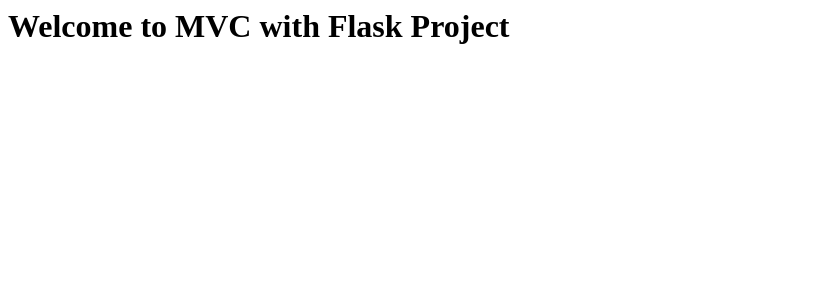
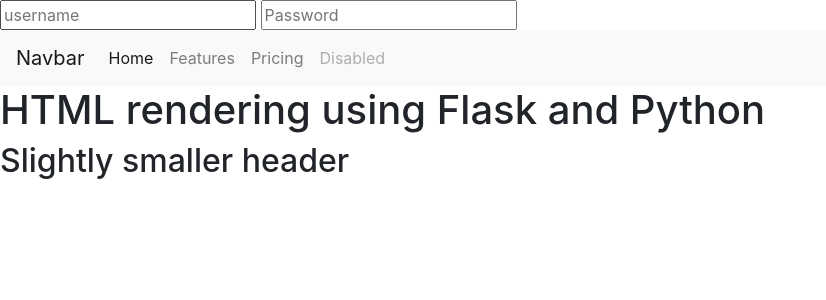
Before and after one commit to aosborne17/mvc_flask, a Flask app: page / in a window 1280 px wide. Shown: the top 300 px of the page, without its empty margins (0-826 px from the left). Run offline with Flask 2, Linux system fonts and the light colour scheme; some libraries are stand-ins or nearby versions.

Commit message:
'creating_a_login_page'

```diff
--- a/app.py
+++ b/app.py
@@ -1,4 +1,4 @@
-from flask import Flask
+from flask import Flask, render_template, url_for, request, redirect
 
 # In order to create flask we must first create an instance of the flask class
 app = Flask(__name__)
@@ -12,20 +12,21 @@ then run the index function.
 
 # Here we are creating the web route
 # We are sending info from the controller to the 'view' part
-@app.route("/")
+@app.route('/', methods=['GET', 'POST'])
 # This method would allow the message to be displayed on the web route specified
 def index():
-    return "<h1>Welcome to MVC with Flask Project</h1>"
+    error = None
+    if request.method == 'POST':
+        if request.form['username'] != 'AOsborne' or request.form['password'] != 'Password':
+            error = 'Invalid Credentials. Please try again.'
+        else:
+            return redirect(url_for('/home'))
+    return render_template('base.html', error=error)
 
 
-@app.route("/<username>")
-def welcome_user(username):
-    return "<h1>Welcome to the Python Flask App {} </h1>".format(username)
-
-
-# @app.route("/andrew")
-# def welcome_user():
-#     return "<h1>Welcome to the Python Flask App Andrew</h1>"
+@app.route('/home')
+def home():
+    return render_template('index.html')
 
 
 if __name__ == "__main__":
--- /dev/null
+++ b/templates/base.html
@@ -0,0 +1,44 @@
+<!DOCTYPE html>
+<html lang="en">
+<head>
+    <link rel="stylesheet" href="https://stackpath.bootstrapcdn.com/bootstrap/4.3.1/css/bootstrap.min.css"
+          integrity="sha384-ggOyR0iXCbMQv3Xipma34MD+dH/1fQ784/j6cY/iJTQUOhcWr7x9JvoRxT2MZw1T" crossorigin="anonymous">
+    <meta charset="UTF-8">
+    <title>{% block title %}Andrew's Portfolio {% endblock title %}</title>
+     <input class="input100" type="text" name="username" placeholder="username" value="{{
+          request.form.username }}">
+    <input class="input100" type="password" name="password" placeholder="Password" value="{{
+          request.form.password }}">
+</head>
+<body>
+<script src="https://code.jquery.com/jquery-3.3.1.slim.min.js" integrity="sha384-q8i/X+965DzO0rT7abK41JStQIAqVgRVzpbzo5smXKp4YfRvH+8abtTE1Pi6jizo" crossorigin="anonymous"></script>
+<script src="https://cdnjs.cloudflare.com/ajax/libs/popper.js/1.14.7/umd/popper.min.js" integrity="sha384-UO2eT0CpHqdSJQ6hJty5KVphtPhzWj9WO1clHTMGa3JDZwrnQq4sF86dIHNDz0W1" crossorigin="anonymous"></script>
+<script src="https://stackpath.bootstrapcdn.com/bootstrap/4.3.1/js/bootstrap.min.js" integrity="sha384-JjSmVgyd0p3pXB1rRibZUAYoIIy6OrQ6VrjIEaFf/nJGzIxFDsf4x0xIM+B07jRM" crossorigin="anonymous"></script>
+<nav class="navbar navbar-expand-lg navbar-light bg-light">
+  <a class="navbar-brand" href="#">Navbar</a>
+  <button class="navbar-toggler" type="button" data-toggle="collapse" data-target="#navbarNav" aria-controls="navbarNav" aria-expanded="false" aria-label="Toggle navigation">
+    <span class="navbar-toggler-icon"></span>
+  </button>
+  <div class="collapse navbar-collapse" id="navbarNav">
+    <ul class="navbar-nav">
+      <li class="nav-item active">
+        <a class="nav-link" href="#">Home <span class="sr-only">(current)</span></a>
+      </li>
+      <li class="nav-item">
+        <a class="nav-link" href="#">Features</a>
+      </li>
+      <li class="nav-item">
+        <a class="nav-link" href="#">Pricing</a>
+      </li>
+      <li class="nav-item">
+        <a class="nav-link disabled" href="#" tabindex="-1" aria-disabled="true">Disabled</a>
+      </li>
+    </ul>
+  </div>
+</nav>
+    <h1>HTML rendering using Flask and Python</h1>
+    <h2>Slightly smaller header</h2>
+<!--    the curly braces allows for us to write python within HTML-->
+
+</body>
+</html>
```
Also changed, not shown: templates/index.html (+4 -9 lines), README.md.
